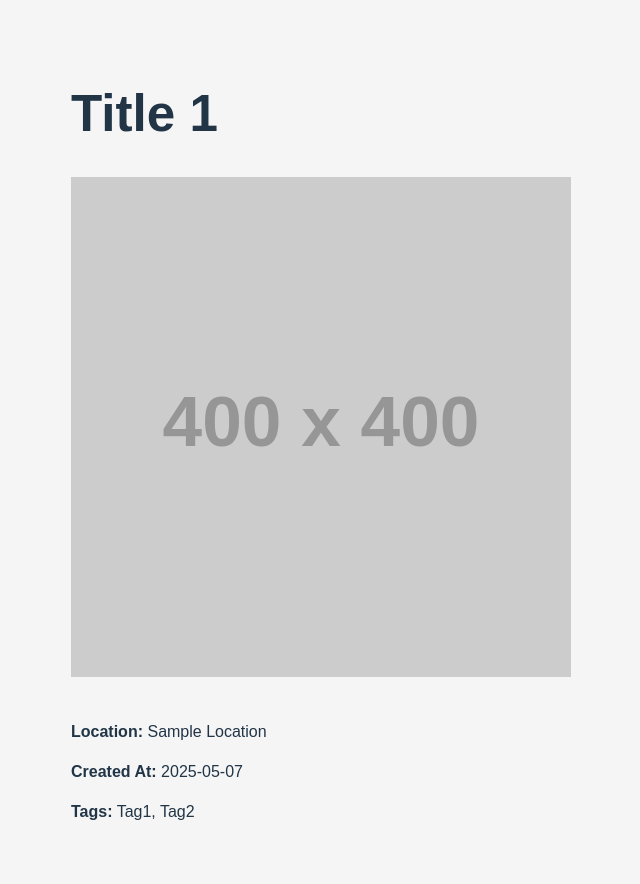
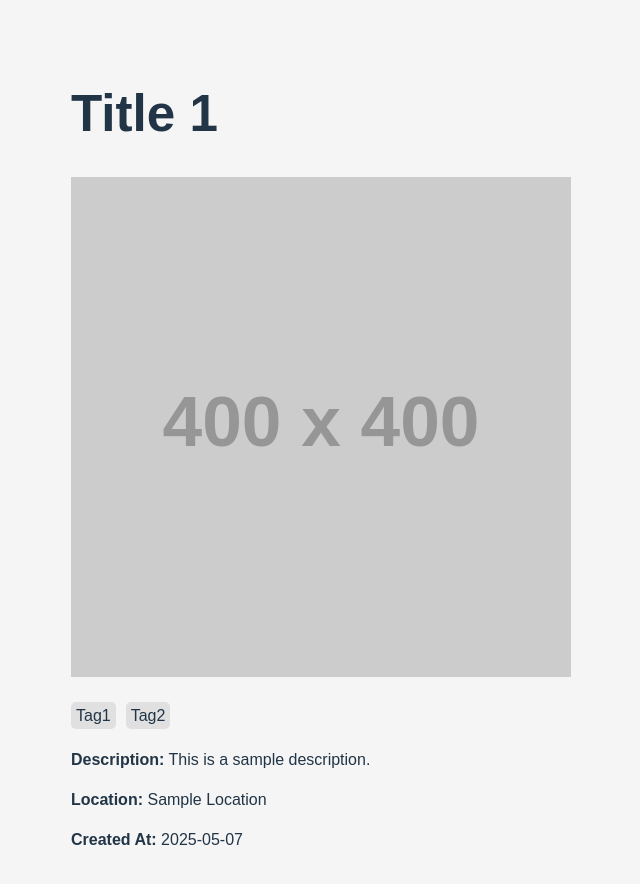
Before and after one commit to sggnology/squad-only, a React (Vite) app in the folder client/: page /detail/1 in a window 1280 px wide. Shown: the top 884 px of the page, without its empty margins (319-959 px from the left). Built offline with nearby package versions, Linux system fonts and the light colour scheme.

Commit message:
[master] client: 상세화면 태그 및 설명 추가

```diff
--- a/client/src/pages/detail/Detail.tsx
+++ b/client/src/pages/detail/Detail.tsx
@@ -28,9 +28,18 @@ function Detail() {
     <div style={{ maxWidth: '500px', margin: '0 auto', padding: '20px' }}>
       <h1>{content.title}</h1>
       <img src={content.image} alt={content.title} style={{ width: '100%', height: 'auto', marginBottom: '20px' }} />
+      {content.tags.length > 0 && (
+        <div style={{ marginBottom: '20px' }}>
+          {content.tags.map((tag, index) => (
+            <span key={index} style={{ marginRight: '10px', padding: '5px', backgroundColor: '#e0e0e0', borderRadius: '5px' }}>
+              {tag}
+            </span>
+          ))}
+        </div>
+      )}
+      {content.description && <p><strong>Description:</strong> {content.description}</p>}
       <p><strong>Location:</strong> {content.location}</p>
       <p><strong>Created At:</strong> {content.createdAt}</p>
-      <p><strong>Tags:</strong> {content.tags.join(', ')}</p>
     </div>
   );
 }
```
